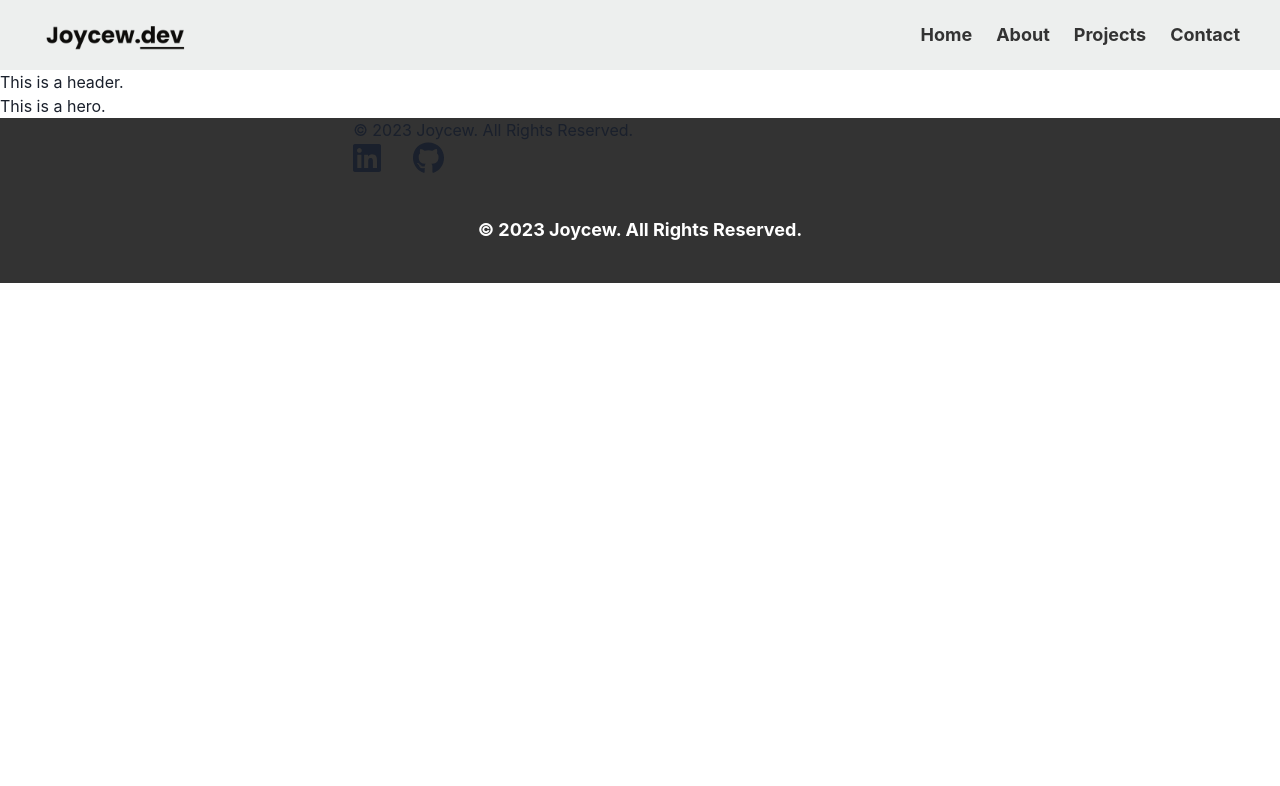
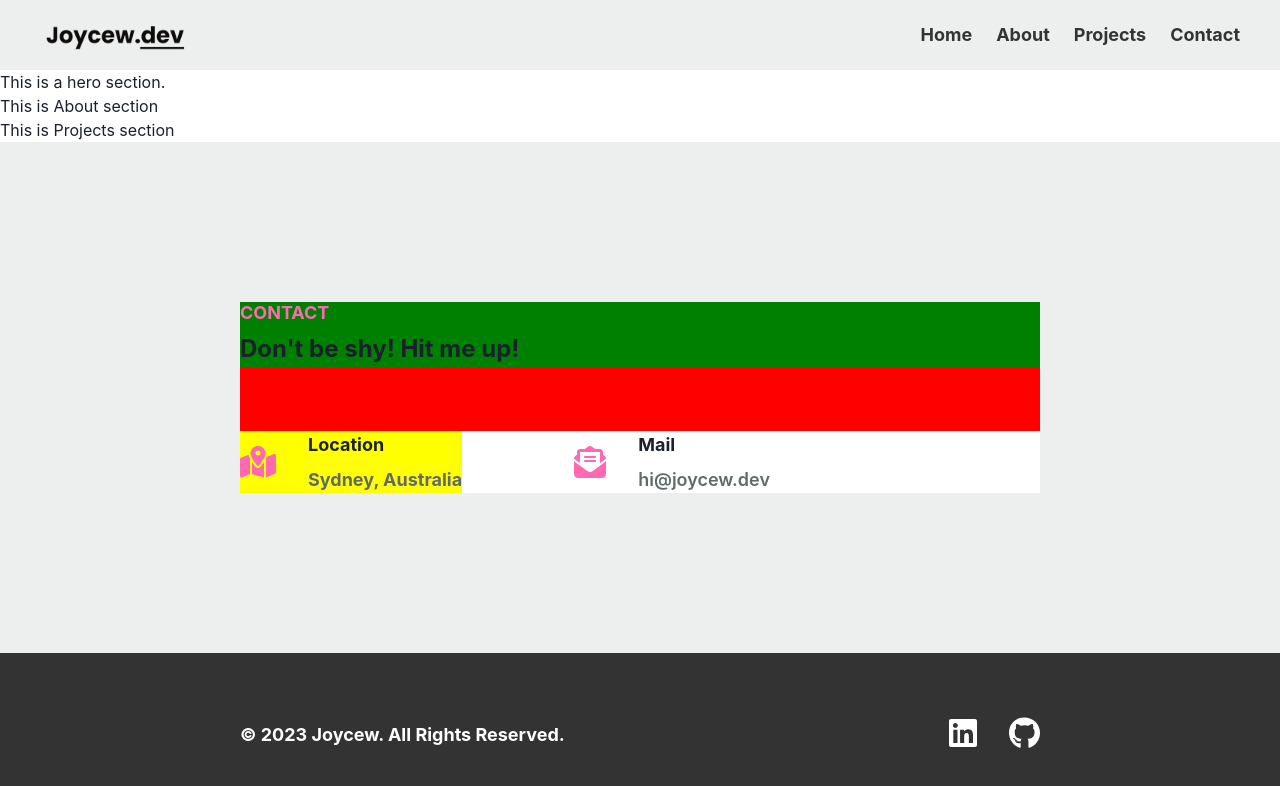
Before and after one commit to joycewv/joycewdev, a React (Create React App) app in the folder portfolio/: page / in a window 1280 px wide. Shown: the top 786 px of the page. Built offline with nearby package versions, Linux system fonts and the light colour scheme.

Commit message:
add contact and edit footer icon

```diff
--- a/portfolio/src/App.js
+++ b/portfolio/src/App.js
@@ -1,17 +1,21 @@
 import './App.css';
 import { ChakraProvider } from '@chakra-ui/react'
 import Footer from './components/Footer';
-import Header from './components/Header';
 import Hero from './components/Hero';
 import Navbar from './components/Navbar';
+import About from './components/About';
+import Projects from './components/Projects';
+import Contact from './components/Contact';
 
 function App() {
   return (
     <>
     <ChakraProvider>
       <Navbar></Navbar>
-      <Header></Header>
       <Hero></Hero>
+      <About></About>
+      <Projects></Projects>
+      <Contact></Contact>
       <Footer></Footer>
     </ChakraProvider>
     </>
--- /dev/null
+++ b/portfolio/src/components/About.js
@@ -0,0 +1,7 @@
+export default function About () {
+    return (
+        <>
+        <p>This is About section</p>
+        </>
+    )
+}
--- /dev/null
+++ b/portfolio/src/components/Contact.js
@@ -0,0 +1,52 @@
+import { Box, Heading, HStack, Stack, Text, VStack } from "@chakra-ui/react";
+import { FontAwesomeIcon } from "@fortawesome/react-fontawesome";
+import {faMapLocationDot, faEnvelopeOpenText} from "@fortawesome/free-solid-svg-icons"
+
+export default function Contact () {
+    return (
+        <>
+        <Box
+         bg={'#edefee'}
+         px={'60'}
+         py={'40'}>
+            <Stack
+             direction={'column'}
+             bg={'red'}
+             spacing={'16'}
+             >
+                <VStack
+                 bg={'green'}
+                 alignItems={'flex-start'}
+                >
+                    <Heading fontSize={'lg'} fontWeight={'bolder'} color={'hotpink'}>CONTACT</Heading>
+                    <Text fontSize={'2xl'} fontWeight={'bolder'}>Don't be shy! Hit me up!</Text>
+                </VStack>
+                <Stack
+                bg={'white'}
+                direction={'row'}
+                spacing={'28'}
+                >
+                    <HStack bg={'yellow'} spacing={'8'}>
+                        <HStack >
+                            <FontAwesomeIcon icon={faMapLocationDot} size={'2xl'} style={{color: "#ff69b4"}} />
+                        </HStack>
+                        <Stack direction={'column'} >
+                            <Text fontSize={'lg'} fontWeight={'bolder'}>Location</Text>
+                            <Text fontSize={'lg'} fontWeight={'bolder'} color={'#616A6B'} _hover={{color:'hotpink'}} >Sydney, Australia</Text>
+                        </Stack>
+                    </HStack>
+                    <HStack spacing={'8'}>
+                        <HStack>
+                            <FontAwesomeIcon icon={faEnvelopeOpenText} size={'2xl'} style={{color: "#ff69b4"}} />
+                        </HStack>
+                        <Stack direction={'column'} >
+                            <Text fontSize={'lg'} fontWeight={'bolder'}>Mail</Text>
+                            <Text fontSize={'lg'} fontWeight={'600'} color={'#616A6B'} _hover={{color:'hotpink'}}>hi@joycew.dev</Text>
+                        </Stack>
+                    </HStack>
+                </Stack>
+            </Stack>
+        </Box>
+        </>
+    )
+}
--- a/portfolio/src/components/Footer.js
+++ b/portfolio/src/components/Footer.js
@@ -1,4 +1,4 @@
-import { Box, Container, Flex, HStack, Stack, Text } from "@chakra-ui/react";
+import { Box, Flex, HStack, Stack, Text } from "@chakra-ui/react";
 import { FontAwesomeIcon } from '@fortawesome/react-fontawesome'
 import { faLinkedin, faGithub} from '@fortawesome/free-brands-svg-icons'
 
@@ -17,8 +17,20 @@ export default function Footer () {
     return (
         <>
         <Box bg={'#333333'}>
-            <Container>
-                <Text>© 2023 Joycew. All Rights Reserved.</Text>
+            <Flex
+             px={'60'}
+             py={'16'}
+             margin="0 auto"
+             justifyContent={'space-between'}
+             alignItems={'center'}
+             >
+                <Stack
+                 color={'#FFFFFF'}
+                 fontSize={'lg'}
+                 fontWeight={'bolder'}
+                 >
+                    <Text>© 2023 Joycew. All Rights Reserved.</Text>
+                </Stack>
                 <Stack>
                     <HStack spacing={8}>
                         {socials.map(({ icon, url}) => (
@@ -26,26 +38,13 @@ export default function Footer () {
                             href={url}
                             target="_blank"
                             rel="noopener noreferrer">
-                                <FontAwesomeIcon icon={icon} size="2x" key={url}/>
+                                <FontAwesomeIcon icon={icon} size="2x" key={url} style={{color: "#ffffff"}}/>
                             </a>
                         )
                         )}
                     </HStack>
                 </Stack>
-            </Container>
-            <footer>
-                <Flex
-                 alignItems={'center'}
-                 justifyContent={'center'}
-                 margin={'0 auto'}
-                 px={'10'}
-                 py={'10'}
-                 color={'#FFFFFF'}
-                 fontSize={'lg'}
-                 fontWeight={'bold'}>
-                    <Text>© 2023 Joycew. All Rights Reserved.</Text>
-                </Flex>
-            </footer>
+            </Flex>
         </Box>
         </>
 
--- a/portfolio/src/components/Header.js
+++ /dev/null
@@ -1,12 +0,0 @@
-const Header = () => {
-    return (
-        <>
-        <div>
-            This is a header.
-        </div>
-        </>
-
-    )
-}
-
-export default Header
--- a/portfolio/src/components/Hero.js
+++ b/portfolio/src/components/Hero.js
@@ -2,7 +2,7 @@ const Hero = () => {
     return (
         <>
         <div>
-            This is a hero.
+            This is a hero section.
         </div>
         </>
 
--- /dev/null
+++ b/portfolio/src/components/Projects.js
@@ -0,0 +1,7 @@
+export default function Projects () {
+    return (
+        <>
+        <p>This is Projects section</p>
+        </>
+    )
+}
```
